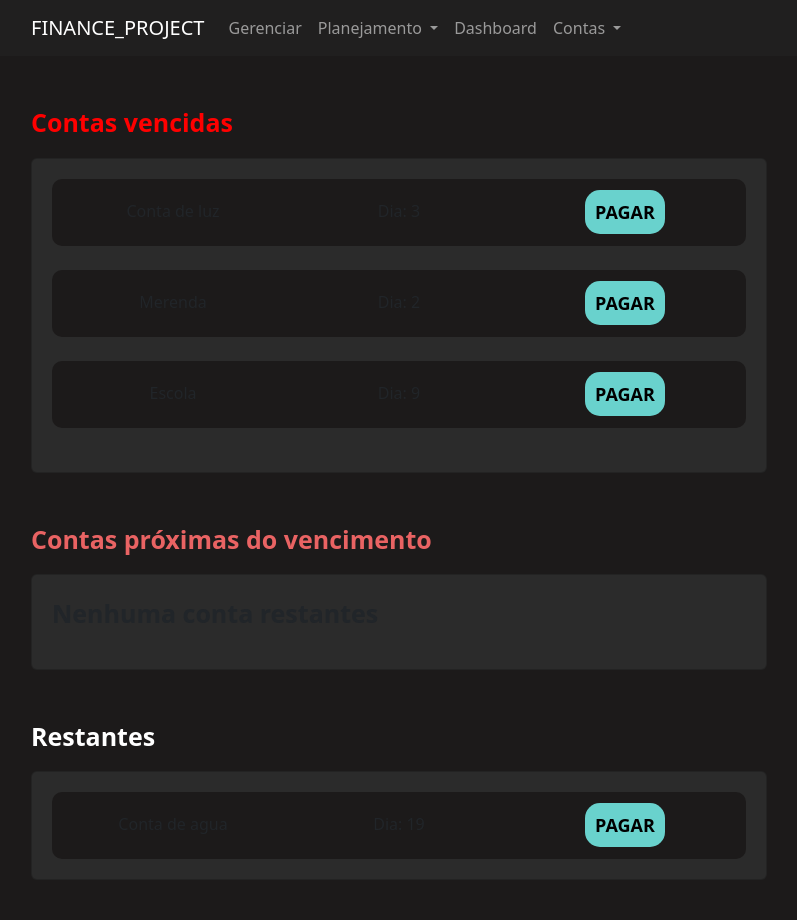
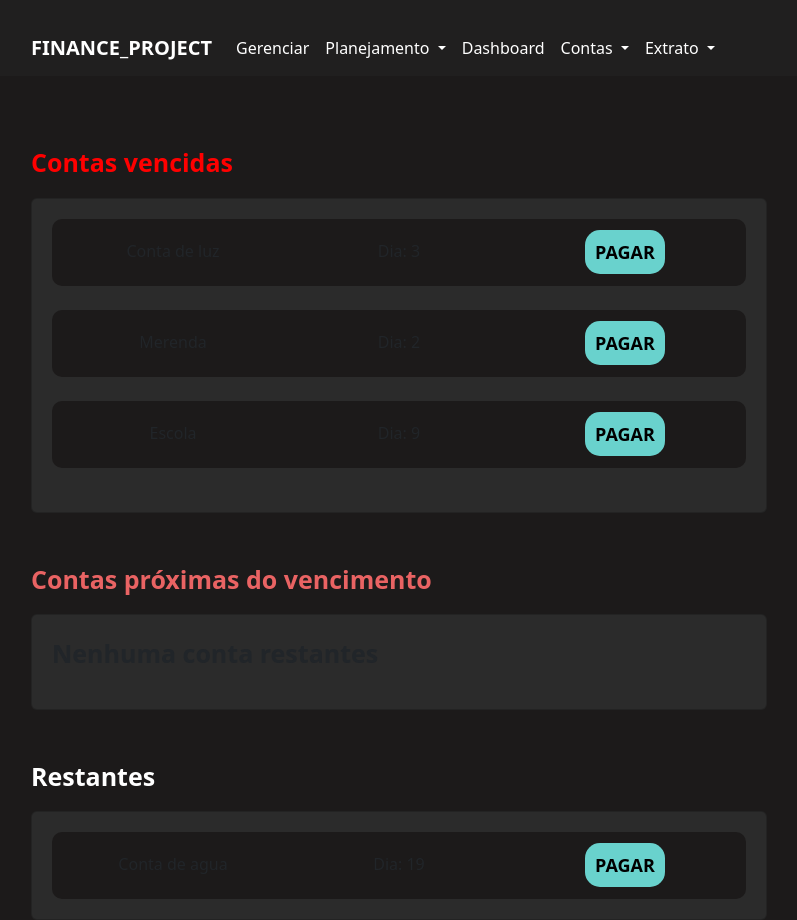
Before and after one commit to MagdielPaulo/finance_projeto, a Django app: page /contas/ver_contas/ in a window 1280 px wide. Shown: the whole page, without its empty margins (51-848 px from the left). Before the commit the page ends 879 px from the top, so only its background shows below. Run offline with Django 4.2, Linux system fonts and the light colour scheme; data comes from the database, SQL or seed files in the repository; data that the repository does not hold is empty.

Commit message:
add css home fail

```diff
--- a/templates/bases/base.html
+++ b/templates/bases/base.html
@@ -44,6 +44,15 @@
                 <li><a class="dropdown-item" href="{% url 'ver_contas' %}">Ver Contas</a></li>
               </ul>
             </li>
+            <li class="nav-item dropdown">
+              <a class="nav-link dropdown-toggle" href="#" id="extratoDropdown" role="button" data-bs-toggle="dropdown" aria-expanded="false">
+                Extrato
+              </a>
+              <ul class="dropdown-menu" aria-labelledby="extratoDropdown">
+                <li><a class="dropdown-item" href="{% url 'novo_valor' %}">Novo valor</a></li>
+                <li><a class="dropdown-item" href="{% url 'view_extrato' %}">Ver extrato</a></li>
+              </ul>
+            </li>
           </ul>
         </div>
       </div>
--- a/templates/static/geral/css/base.css
+++ b/templates/static/geral/css/base.css
@@ -11,3 +11,52 @@ body{
     --differential-color: #E96363;
 
 }
+
+/* Estilos para a barra de navegação */
+.navbar {
+    margin-bottom: 20px;
+  }
+
+  .navbar-brand {
+    font-weight: bold;
+  }
+
+  .navbar-nav .nav-link {
+    color: #fff;
+  }
+
+  .nav-item.dropdown:hover .dropdown-menu {
+    display: block;
+  }
+
+  .dropdown-menu {
+    background-color: #201F1F;
+  }
+
+  .dropdown-item {
+    color: #fff;
+  }
+
+  .dropdown-item:hover {
+    background-color: #555;
+  }
+
+  /* Estilos para o corpo da página */
+  .container {
+    margin-top: 20px;
+  }
+
+  /* Estilos para o título da página */
+  h1 {
+    font-size: 24px;
+    margin-bottom: 10px;
+  }
+
+  /* Estilos para os links */
+  a {
+    color: #007bff;
+  }
+
+  a:hover {
+    text-decoration: none;
+  }
```
